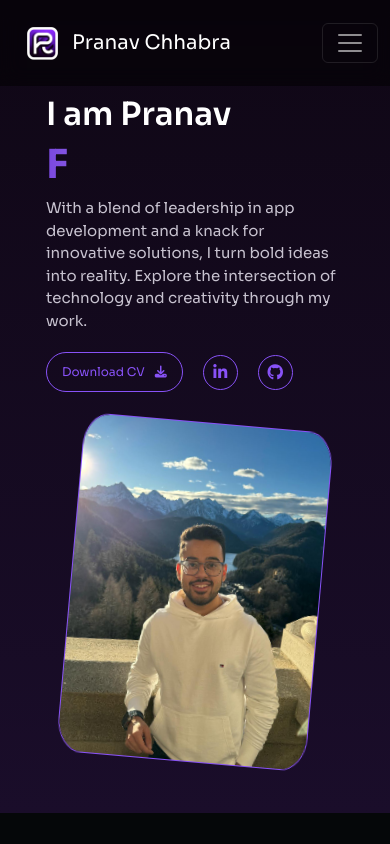
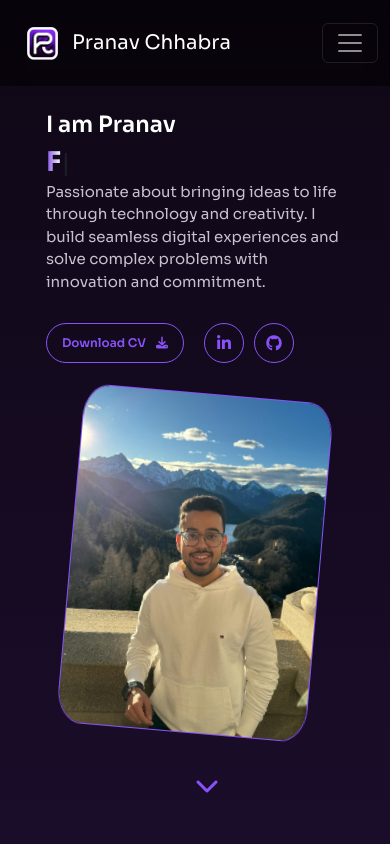
Before and after one commit to pc9350/Portfolio-Website, a React (Vite) app: page / in a window 390 px wide. Shown: the top 844 px of the page. Built offline with nearby package versions, Linux system fonts and the light colour scheme.

Commit message:
Made changes to hero section

```diff
--- a/src/components/PortfolioHome.css
+++ b/src/components/PortfolioHome.css
@@ -1,12 +1,16 @@
 .home-div {
   background: linear-gradient(180deg, #0f0715, #1a0d2a);
-  padding: 40px 16px 16px 16px;
+  padding: 40px 16px;
   font-family: "Sora", sans-serif;
   font-optical-sizing: auto;
+  height: 100vh;
+  display: flex;
+  align-items: center;
 }
 
 .align-items-row {
-  margin: 7% 5%;
+  margin: 0 5%;
+  width: 100%;
 }
 
 @keyframes breathing {
@@ -53,8 +57,8 @@
   color: white;
 }
 
-.overlay-content h2 {
-  font-size: 3.5rem;
+.typing-text {
+  font-size: 3.3rem;
   font-weight: 700;
   background: linear-gradient(to right, #7947df, #ffffff);
   -webkit-background-clip: text;
@@ -114,7 +118,7 @@
   min-height: 35px;
   border-radius: 50%;
 
-  border: 1px solid #8852f7;
+  /* border: 1px solid #8852f7; */
   color: #8852f7;
   display: inline-flex;
   justify-content: center;
@@ -154,15 +158,15 @@
   .profile-picture .my-photo {
     width: 250px;
     height: 340px;
-    margin: 10px 0;
+    margin: 30px 0 0 0;
   }
 
-  .overlay-content h1 {
-    margin-top: 30px;
-  }
+  /* .typing-wrapper {
+    height: 2rem;
+  } */
 
-  .overlay-content h2 {
-    font-size: 2.5rem;
+  .typing-text {
+    font-size: 2rem;
   }
 
   .overlay-content p {
@@ -182,3 +186,249 @@
   0%, 100% { opacity: 1; }
   50% { opacity: 0; }
 }
+
+/* Skills showcase styles */
+/* .skills-showcase {
+  margin-top: 20px;
+} */
+
+/* .skill-pills {
+  display: flex;
+  flex-wrap: wrap;
+  gap: 10px;
+} */
+
+/* .skill-pill {
+  background-color: rgba(136, 82, 247, 0.2);
+  color: #8852f7;
+  padding: 5px 10px;
+  border-radius: 15px;
+  font-size: 14px;
+} */
+
+/* Project counter styles */
+/* .project-counter {
+  margin-top: 20px;
+} */
+
+/* .counter {
+  font-size: 24px;
+  font-weight: bold;
+  color: #8852f7;
+}*/
+
+/* Scroll indicator styles */
+.scroll-indicator {
+  position: absolute;
+  bottom: 20px;
+  left: 50%;
+  transform: translateX(-50%);
+  color: #8852f7;
+  font-size: 24px;
+  animation: bounce 2s infinite;
+}
+
+@keyframes bounce {
+  0%, 20%, 50%, 80%, 100% {
+    transform: translateY(0);
+  }
+  40% {
+    transform: translateY(-20px);
+  }
+  60% {
+    transform: translateY(-10px);
+  }
+}
+
+/* Animated background */
+.home-div::before {
+  content: '';
+  position: absolute;
+  top: 0;
+  left: 0;
+  right: 0;
+  bottom: 0;
+  background: linear-gradient(45deg, rgba(136, 82, 247, 0.1) 25%, transparent 25%, transparent 75%, rgba(136, 82, 247, 0.1) 75%, rgba(136, 82, 247, 0.1));
+  background-size: 60px 60px;
+  background-position: 0 0, 30px 30px;
+  animation: animatedBackground 5s linear infinite;
+  z-index: -1;
+}
+
+@keyframes animatedBackground {
+  from {
+    background-position: 0 0, 30px 30px;
+  }
+  to {
+    background-position: 60px 60px, 90px 90px;
+  }
+}
+
+.hero-actions {
+  display: flex;
+  align-items: center;
+  margin-top: 30px;
+}
+
+.cv-download {
+  background-color: #8852f7;
+  color: #fff;
+  border: none;
+  padding: 10px 20px;
+  border-radius: 25px;
+  font-weight: 600;
+  transition: all 0.3s ease;
+}
+
+.cv-download:hover {
+  background-color: #7033e0;
+}
+
+.social-links {
+  display: flex;
+  margin-left: 20px;
+}
+
+.social-links a {
+  display: flex;
+  justify-content: center;
+  align-items: center;
+  width: 40px;
+  height: 40px;
+  border-radius: 50%;
+  background-color: transparent;
+  border: 1px solid #8852f7;
+  color: #8852f7;
+  margin-right: 10px;
+  transition: all 0.3s ease;
+  text-decoration: none !important;
+}
+
+.social-links a:hover {
+  background-color: #8852f7;
+  color: #fff;
+}
+
+
+.social-links a:focus,
+.social-links a:active {
+  outline: none;
+}
+
+.fa-download {
+  margin-left: 10px;
+}
+
+
+.full-description {
+  display: block;
+}
+
+.short-description {
+  display: none;
+}
+
+@media screen and (max-width: 768px) {
+  .full-description {
+    display: none;
+  }
+
+  .short-description {
+    display: block;
+  }
+}
+
+.typing-wrapper {
+  position: relative;
+  height: 4.5rem;
+  overflow: hidden;
+  /* margin-bottom: 1rem; */
+}
+
+.typing-container {
+  position: absolute;
+  white-space: nowrap;
+  left: 0;
+  top: 0;
+  width: 100%;
+}
+
+/* .typing-container{
+  font-size: 3.5rem;
+  font-weight: 700;
+  background: linear-gradient(to right, #7947df, #ffffff);
+  -webkit-background-clip: text;
+  color: #7947df;
+  -webkit-text-fill-color: transparent;
+} */
+
+.typing-text {
+  display: inline-block;
+}
+
+/* Responsive adjustments */
+@media screen and (max-width: 1200px) {
+  .typing-wrapper {
+    height: 4rem;
+  }
+  .typing-text {
+    font-size: 2.8rem;
+  }
+  .overlay-content h1 {
+    font-size: 2rem;
+  }
+}
+
+@media screen and (max-width: 992px) {
+  .typing-wrapper {
+    height: 3.5rem;
+  }
+  .typing-text {
+    font-size: 2.5rem ;
+  }
+  .overlay-content h1 {
+    font-size: 1.9rem;
+  }
+
+}
+
+@media screen and (max-width: 768px) {
+  .typing-wrapper {
+    height: 3rem;
+  }
+  .typing-text {
+    font-size: 2.2rem;
+  }
+
+  .overlay-content h1 {
+    font-size: 1.7rem;
+  }
+}
+
+@media screen and (max-width: 576px) {
+  .typing-wrapper {
+    height: 2.5rem;
+  }
+  .typing-text {
+    font-size: 1.9rem;
+  }
+
+  .overlay-content h1 {
+    font-size: 1.4rem;
+  }
+}
+
+@media screen and (max-width: 400px) {
+  .typing-wrapper {
+    height: 2.2rem;
+  }
+  .typing-text {
+    font-size: 1.7rem;
+  }
+}
+
+.full-description,
+.short-description {
+  max-width: 100%;
+  word-wrap: break-word;
+}
--- a/src/components/PortfolioHome.jsx
+++ b/src/components/PortfolioHome.jsx
@@ -1,16 +1,15 @@
-import React, {useState, useEffect} from "react";
+import React, { useState, useEffect } from "react";
 import "./PortfolioHome.css";
 import profileImage from "../assets/me.jpg";
 import resumepdf from "../assets/Pranav_Resume.pdf";
 import { Button, Container, Col, Row } from "react-bootstrap";
 // import { Typed } from 'react-typed';
 
-const roles = ['Software Developer', 'Web Developer', 'Full Stack Developer'];
+const roles = ["Software Developer", "Web Developer", "Full Stack Developer"];
 
 export default function PortfolioHome() {
-
   const [roleIndex, setRoleIndex] = useState(0);
-  const [displayText, setDisplayText] = useState('');
+  const [displayText, setDisplayText] = useState("");
   const [isDeleting, setIsDeleting] = useState(false);
 
   useEffect(() => {
@@ -21,19 +20,30 @@ export default function PortfolioHome() {
       timer = setTimeout(() => {
         setDisplayText(currentRole.slice(0, displayText.length + 1));
       }, 100);
-    } else if (isDeleting && displayText !== '') {
+    } else if (isDeleting && displayText !== "") {
       timer = setTimeout(() => {
         setDisplayText(currentRole.slice(0, displayText.length - 1));
       }, 50);
     } else if (displayText === currentRole) {
       timer = setTimeout(() => setIsDeleting(true), 1000);
-    } else if (displayText === '') {
+    } else if (displayText === "") {
       setIsDeleting(false);
       setRoleIndex((prevIndex) => (prevIndex + 1) % roles.length);
     }
 
     return () => clearTimeout(timer);
   }, [displayText, isDeleting, roleIndex]);
+
+  const fullDescription = `Thanks for stopping by! I love bringing ideas to life through
+    technology and creativity. Whether it's building seamless digital
+    experiences or solving complex problems, I'm passionate about
+    making things that are both useful and enjoyable. My projects
+    reflect a mix of curiosity, innovation, and a commitment to doing
+    meaningful work. Take a look around, and feel free to reach out if
+    something sparks your interest—I'd love to connect!`;
+
+  const shortDescription = `Passionate about bringing ideas to life through technology and creativity.
+    I build seamless digital experiences and solve complex problems with innovation and commitment.`;
 
   return (
     <Container fluid className="home-div">
@@ -42,14 +52,16 @@ export default function PortfolioHome() {
           <div className="breathing-text">HI</div>
           <div className="overlay-content">
             <h1>I am Pranav</h1>
-            <h2>{displayText}<span className="cursor">|</span></h2>
-            <p>
-              With a blend of leadership in app development and a knack for
-              innovative solutions, I turn bold ideas into reality. Explore the
-              intersection of technology and creativity through my work.
-            </p>
+            <div className="typing-wrapper">
+              <h2 className="typing-container">
+                <span className="typing-text">{displayText}</span>
+                <span className="cursor">|</span>
+              </h2>
+            </div>
+            <p className="full-description">{fullDescription}</p>
+            <p className="short-description">{shortDescription}</p>
 
-            <div className="hero-stn-icons">
+            <div className="hero-actions">
               <a
                 href={resumepdf}
                 target="_blank"
@@ -61,12 +73,22 @@ export default function PortfolioHome() {
                   <i className="fa-solid fa-download"></i>
                 </Button>
               </a>
-              <a href="https://www.linkedin.com/in/pranavchhabra/" target="_blank">
-                <i className="fa-brands fa-linkedin-in"></i>
-              </a>
-              <a href="https://github.com/pc9350" target="_blank">
-                <i className="fa-brands fa-github"></i>
-              </a>
+              <div className="social-links">
+                <a
+                  href="https://www.linkedin.com/in/pranavchhabra/"
+                  target="_blank"
+                  rel="noopener noreferrer"
+                >
+                  <i className="fa-brands fa-linkedin-in"></i>
+                </a>
+                <a
+                  href="https://github.com/pc9350"
+                  target="_blank"
+                  rel="noopener noreferrer"
+                >
+                  <i className="fa-brands fa-github"></i>
+                </a>
+              </div>
             </div>
           </div>
         </Col>
@@ -78,6 +100,10 @@ export default function PortfolioHome() {
           />
         </Col>
       </Row>
+
+      <div className="scroll-indicator">
+        <i className="fas fa-chevron-down"></i>
+      </div>
     </Container>
   );
 }
```
